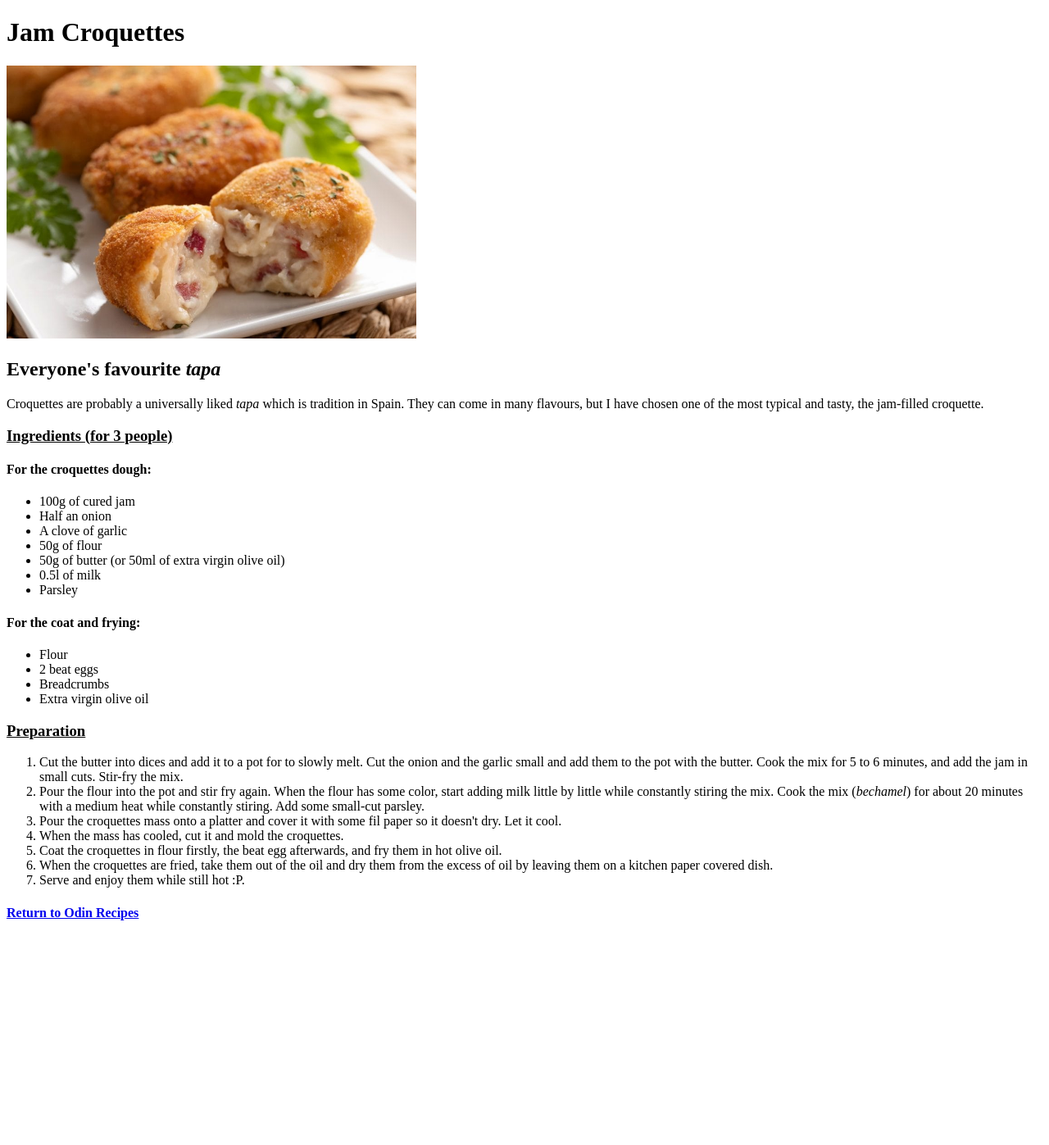
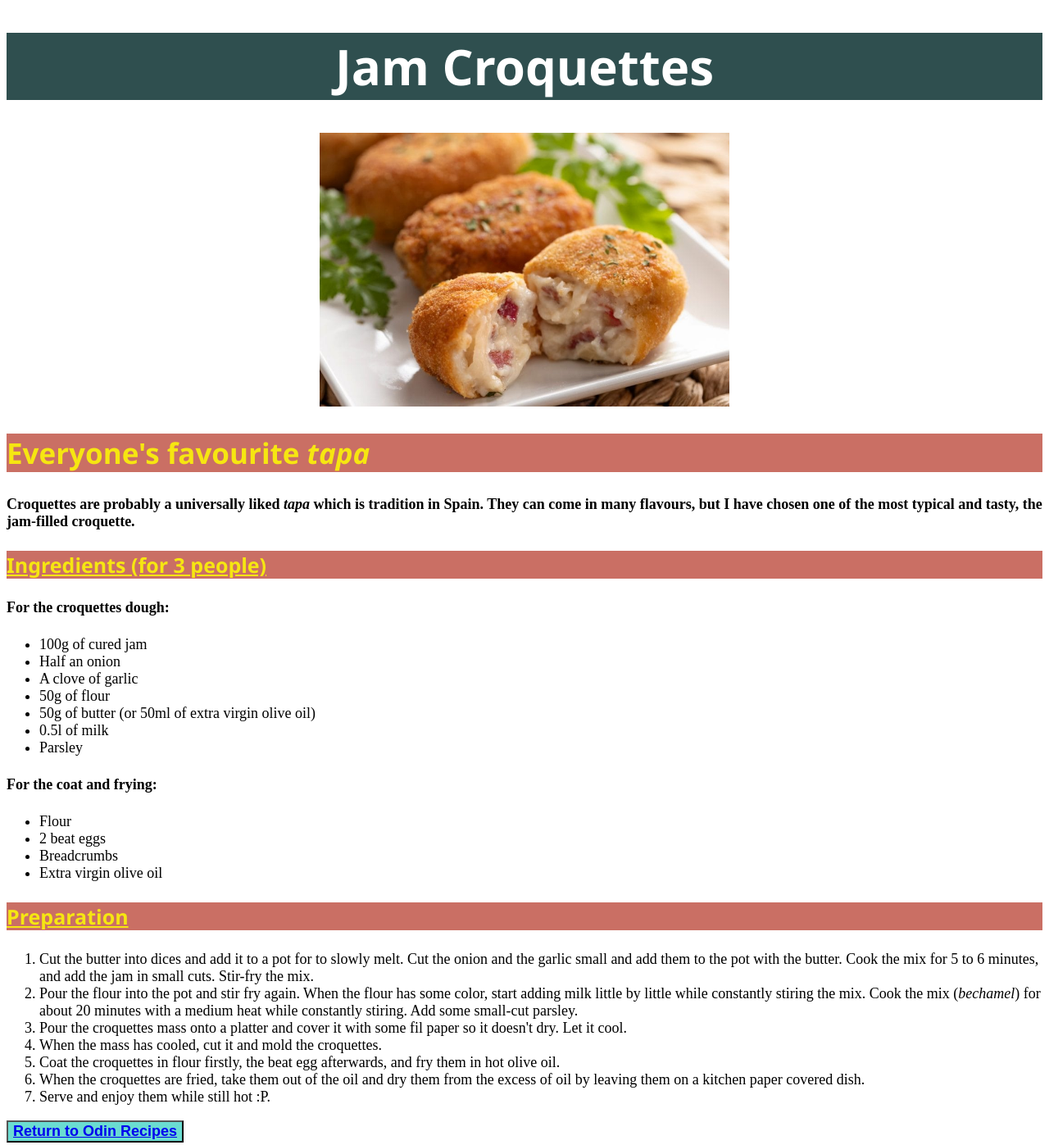
Before and after one commit to albertng94/odin-recipes, a plain HTML site: page Recipes/croquettes.html in a window 1280 px wide. Shown: the whole page at 82% size. Before the commit the page ends 1144 px from the top, so only its background shows below. Drawn offline with Linux system fonts and the light colour scheme.

Commit message:
styled gazpacho and croquettes pages with css
modify gazpacho.html and croquettes.html to make them compliant to
style.css.

```diff
--- a/Recipes/croquettes.html
+++ b/Recipes/croquettes.html
@@ -3,15 +3,16 @@
 <head>
     <meta charset="UTF-8">
     <title>Jam Croquettes</title>
+    <link rel="stylesheet" href="./../css/style.css">
 </head>
 <body>
-    <h1>Jam Croquettes</h1>
-    <img src="../img/croquetas.jpg" alt="Some delicious Jam-filled Croquettes" width="500">
-    <h2>Everyone's favourite <em>tapa</em></h2>
-    <p>Croquettes are probably a universally liked <em>tapa</em> which is tradition in Spain. They can come in many flavours, but I have chosen one of the most typical and tasty, the jam-filled croquette.</p>
-    <h3><ins>Ingredients (for 3 people)</ins></h3>
-        <h4>For the croquettes dough:</h4>
-        <ul>
+    <h1 class="h1 common">Jam Croquettes</h1>
+    <div class="common"><img src="../img/croquetas.jpg" alt="Some delicious Jam-filled Croquettes" width="500"></div>
+    <h2 class="red">Everyone's favourite <em>tapa</em></h2>
+    <p class="para left bold">Croquettes are probably a universally liked <em>tapa</em> which is tradition in Spain. They can come in many flavours, but I have chosen one of the most typical and tasty, the jam-filled croquette.</p>
+    <h3 class="red"><ins>Ingredients (for 3 people)</ins></h3>
+        <h4 class="para bold">For the croquettes dough:</h4>
+        <ul class="para">
             <li>100g of cured jam</li>
             <li>Half an onion</li>
             <li>A clove of garlic</li>
@@ -20,15 +21,15 @@
             <li>0.5l of milk</li>
             <li>Parsley</li>
         </ul>
-        <h4>For the coat and frying:</h4>
-        <ul>
+        <h4 class="para bold">For the coat and frying:</h4>
+        <ul class="para">
             <li>Flour</li>
             <li>2 beat eggs</li>
             <li>Breadcrumbs</li>
             <li>Extra virgin olive oil</li>
         </ul>
-    <h3><ins>Preparation</ins></h3>
-    <ol>
+    <h3 class="red"><ins>Preparation</ins></h3>
+    <ol class="para">
         <li>Cut the butter into dices and add it to a pot for to slowly melt. Cut the onion and the garlic small and add them to the pot with the butter. Cook the mix for 5 to 6 minutes, and add the jam in small cuts. Stir-fry the mix.</li>
         <li>Pour the flour into the pot and stir fry again. When the flour has some color, start adding milk little by little while constantly stiring the mix. Cook the mix (<em>bechamel</em>) for about 20 minutes with a medium heat while constantly stiring. Add some small-cut parsley.</li>
         <li>Pour the croquettes mass onto a platter and cover it with some fil paper so it doesn't dry. Let it cool.</li>
@@ -39,6 +40,6 @@
     </ol>
 
 
-    <a href="../index.html"><h4>Return to Odin Recipes</h4></a>
+    <button class="button"><a href="../index.html">Return to Odin Recipes</a></button>
 </body>
 </html>
```
Also changed, not shown: Recipes/gazpacho.html (+10 -9 lines).
